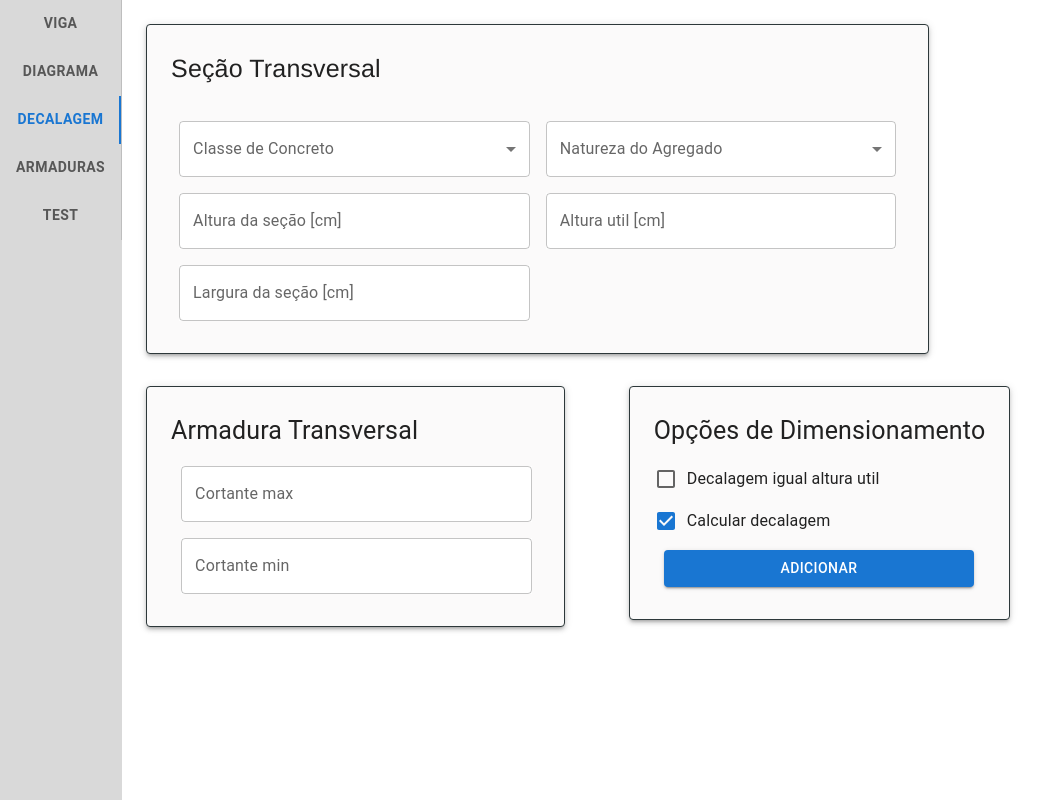
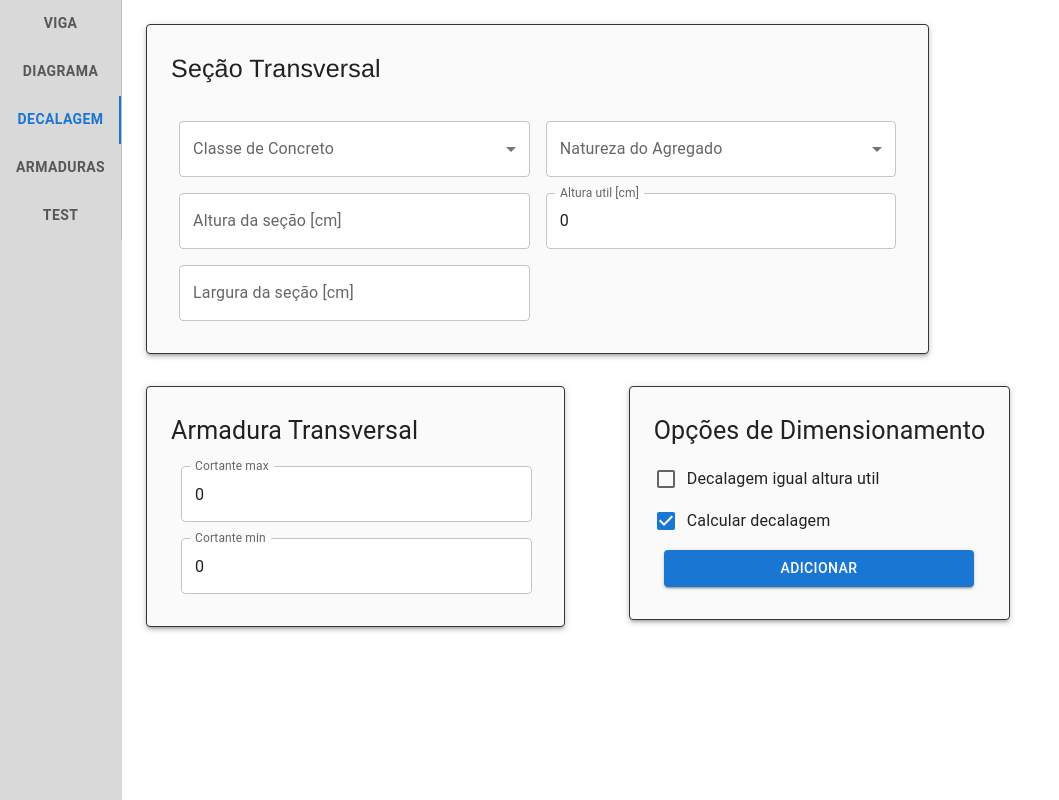
Before and after one commit to brhenri-mr/Ancoragem, a React (Create React App) app in the folder frontend/: page / in a window 1280 px wide. Both pictures are taken after a click on the tab "DECALAGEM". Shown: the top 800 px of the page, without its empty margins (0-1059 px from the left). Built offline with nearby package versions, Linux system fonts and the light colour scheme.

Commit message:
comm012
Correção de bugs

```diff
--- a/frontend/src/Components/HighComponents/Decalagem.jsx
+++ b/frontend/src/Components/HighComponents/Decalagem.jsx
@@ -37,10 +37,10 @@ const Decalagem  = (props)=> {
     const [fck,setFck] = useState(CARACTERISTICAS['fck']===0?'':'C'+CARACTERISTICAS['fck'])
 
     //Cortante
-    const [cortantemax, setCortantemax] = useState((CARACTERISTICAS['vmax']===0)?'':CARACTERISTICAS['vmax'].toString().replace('.',','))
-    const [cortantemin, setCortantemin] = useState((CARACTERISTICAS['vmin']===0)?'':CARACTERISTICAS['vmax'].toString().replace('.',','))
+    const [cortantemax, setCortantemax] = useState(CARACTERISTICAS['vmax'])
+    const [cortantemin, setCortantemin] = useState(CARACTERISTICAS['vmin'])
     const [agregado, setAgregado] = useState('')
-    const [alturautil, setAlturautil] = useState('')
+    const [alturautil, setAlturautil] = useState(CARACTERISTICAS['alturautil'])
 
     //Decalagem
 
--- a/frontend/src/Components/test/AncoragemViga.jsx
+++ b/frontend/src/Components/test/AncoragemViga.jsx
@@ -4,6 +4,10 @@ import Viga from './3djs';
 import limite from './limites';
 import Armaduras from './Armaduras';
 import Cota from './cota';
+import { decalagem } from '../../Funções/Ancoragem';
+//redux
+
+import { useSelector } from "react-redux";
 
 
 const AncoragemViga = (props)=>{
@@ -13,6 +17,7 @@ const AncoragemViga = (props)=>{
     logo todo limite sera PAR
     */
     const svgRef = useRef();
+    const CARACTERISTICAS = useSelector(state => state.caracteristicasReducers.CARACTERISTICAS)
 
 
     console.log(props.secao)
@@ -49,7 +54,11 @@ const AncoragemViga = (props)=>{
 
         let posicoes = [100,300,350,400,450,600]
 
-        let ancoragem = 15
+       console.log(CARACTERISTICAS)
+
+        let ancoragem = 15 +decalagem(CARACTERISTICAS['vmax'],CARACTERISTICAS['vmin'],CARACTERISTICAS['alturautil'],'Modelo 1')
+
+        console.log(ancoragem)
 
         let linha = []
 
--- a/frontend/src/Reduce/Caracteristicas.reduce.jsx
+++ b/frontend/src/Reduce/Caracteristicas.reduce.jsx
@@ -8,7 +8,8 @@ const INITIAL_STATE = {
         ductilidade:0,
         vmax:0,
         vmin:0,
-        agregado:'Basalto e Diabásio'
+        agregado:'Basalto e Diabásio',
+        alturautil:0
     }
 }
 
```
